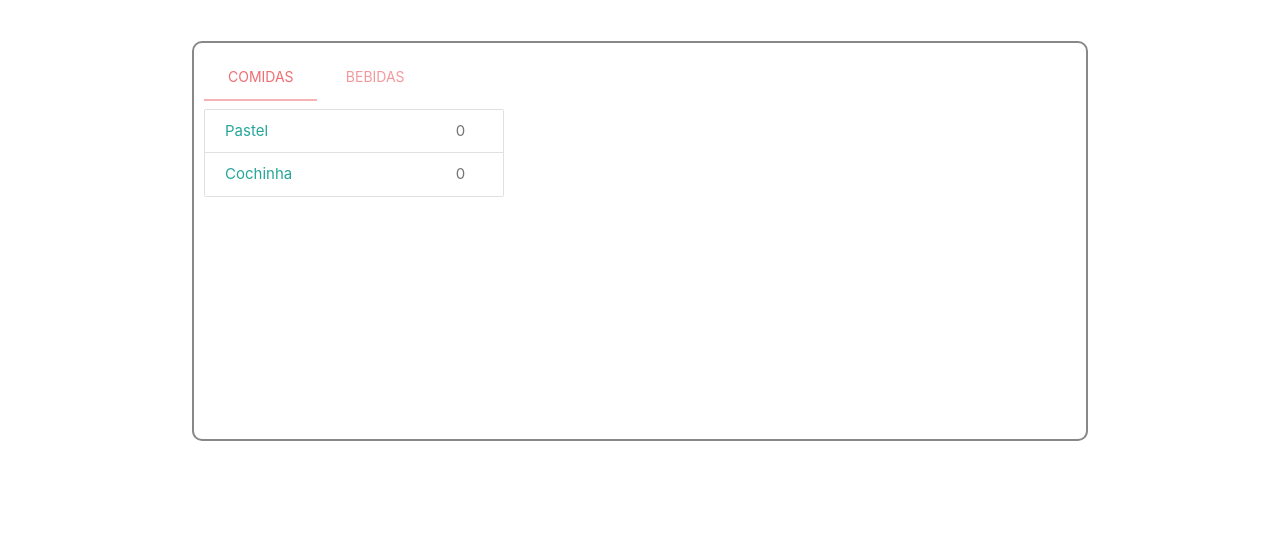
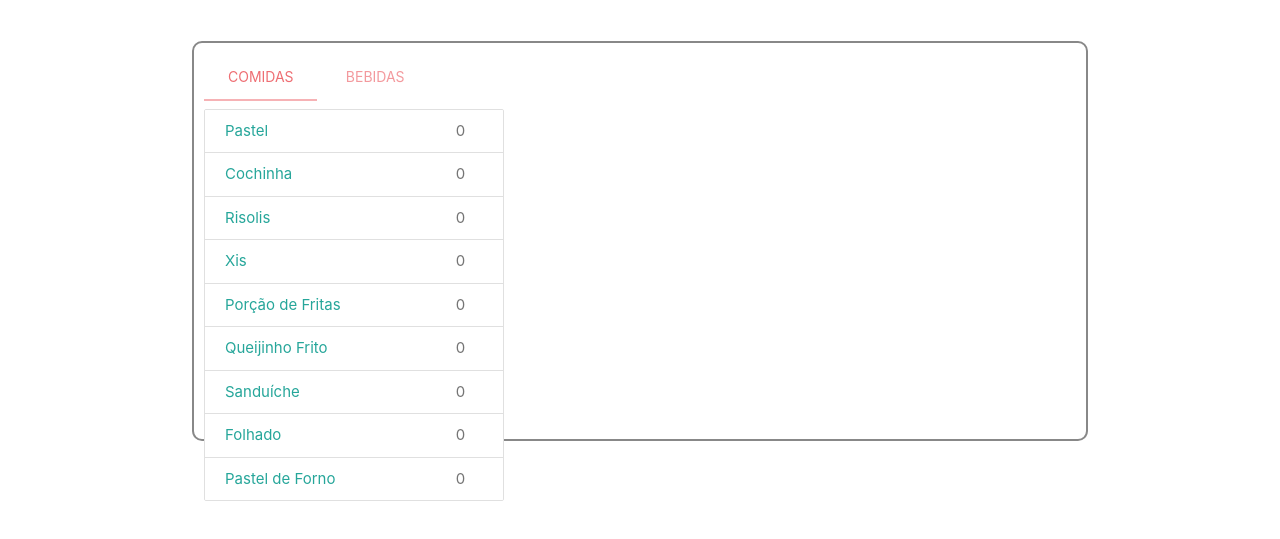
Before and after one commit to RafaelMugnol/cordova-app, a plain HTML site: page index.html in a window 1280 px wide. Shown: the part 73-612 px from the top of the page. Drawn offline with nearby package versions, Linux system fonts and the light colour scheme.

Commit message:
Adicionado mais comidas.

```diff
--- a/index.html
+++ b/index.html
@@ -34,6 +34,13 @@
       <div id="divComidas" class="collection" style="max-width: 300px">
         <a onclick="adiciona(this)" class="collection-item"><span class="badge">0</span>Pastel</a>
         <a onclick="adiciona(this)" class="collection-item"><span class="badge">0</span>Cochinha</a>
+        <a onclick="adiciona(this)" class="collection-item"><span class="badge">0</span>Risolis</a>
+        <a onclick="adiciona(this)" class="collection-item"><span class="badge">0</span>Xis</a>
+        <a onclick="adiciona(this)" class="collection-item"><span class="badge">0</span>Porção de Fritas</a>
+        <a onclick="adiciona(this)" class="collection-item"><span class="badge">0</span>Queijinho Frito</a>
+        <a onclick="adiciona(this)" class="collection-item"><span class="badge">0</span>Sanduíche</a>
+        <a onclick="adiciona(this)" class="collection-item"><span class="badge">0</span>Folhado</a>
+        <a onclick="adiciona(this)" class="collection-item"><span class="badge">0</span>Pastel de Forno</a>
       </div>
     </div>
     <div id="test-swipe-2" class="col s12">
```
